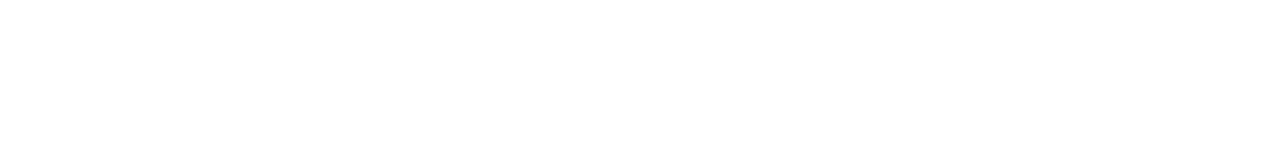
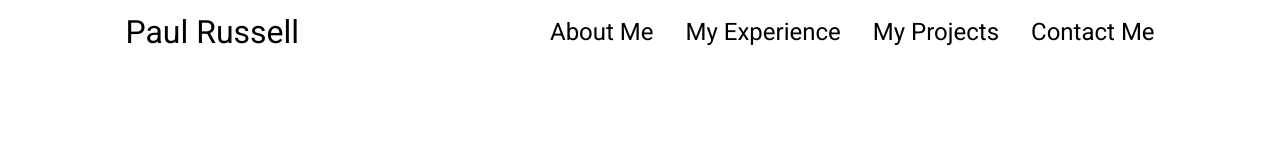
Before and after one commit to PaulR1209/portfolio-website, a website: page index.html in a window 1280 px wide. Drawn offline with Linux system fonts and the light colour scheme; files that its build step writes are made by us from their sources; files whose address does not match are found by name.

Commit message:
add and style nav bar

```diff
--- a/assets/css/style.css
+++ b/assets/css/style.css
@@ -0,0 +1,47 @@
+@import url('https://fonts.googleapis.com/css2?family=Roboto:ital,wght@0,100;0,300;0,400;0,500;0,700;0,900;1,100;1,300;1,400;1,500;1,700;1,900&display=swap');
+
+* {
+    margin: 0;
+    padding: 0;
+}
+
+body {
+    font-family: 'Roboto', sans-serif;
+}
+
+html {
+    scroll-behavior: smooth;
+  }
+
+nav, #navlinks {
+    display: flex;
+}
+
+nav {
+    justify-content: space-around;
+    align-items: center;
+    height: 4rem;
+}
+
+#navlinks {
+    gap: 2rem;
+    list-style: none;
+    font-size: 1.5rem;
+}
+
+a {
+    text-decoration: none;
+    color: black;
+}
+
+a:hover {
+    color: slategray;
+}
+
+#logo {
+    font-size: 2rem;
+}
+
+#logo:hover {
+    cursor: default;
+}
--- a/index.html
+++ b/index.html
@@ -1,13 +1,24 @@
-<!DOCTYPE html>
+<!doctype html>
 <html lang="en">
-<head>
-    <meta charset="UTF-8">
-    <meta name="viewport" content="width=device-width, initial-scale=1.0">
-    <link rel="stylesheet" href="style.css">
-    <link rel="stylesheet" href="mediaqueries.css">
+  <head>
+    <meta charset="UTF-8" />
+    <meta name="viewport" content="width=device-width, initial-scale=1.0" />
+    <link rel="stylesheet" href="assets/css/style.css" />
+    <link rel="stylesheet" href="assets/css/mediaqueries.css" />
     <title>Portfolio Website</title>
-</head>
-<body>
+  </head>
+  <body>
+    <nav id="navbar">
+      <div id="logo">Paul Russell</div>
+      <div>
+        <ul id="navlinks">
+          <li><a href="#about">About Me</a></li>
+          <li><a href="#experience">My Experience</a></li>
+          <li><a href="#projects">My Projects</a></li>
+          <li><a href="#contact">Contact Me</a></li>
+        </ul>
+      </div>
+    </nav>
     <script src="script.js"></script>
-</body>
+  </body>
 </html>
```
